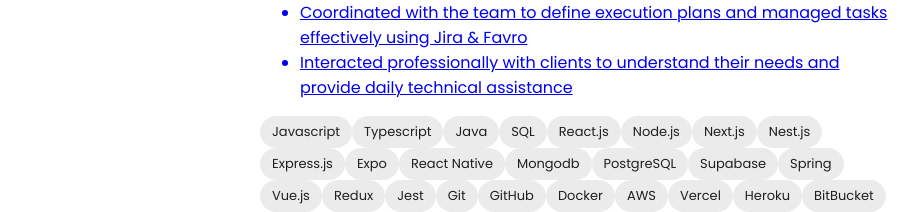
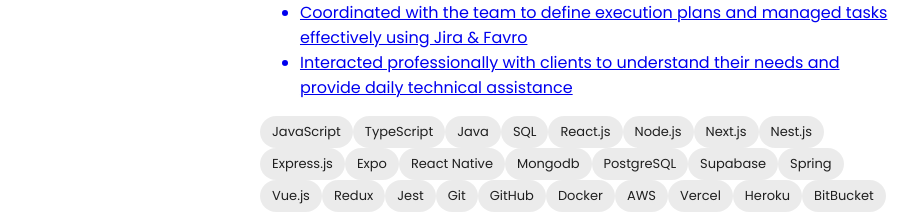
Before and after one commit to Jake-WangZhi/portfolio, a Next.js app: page / in a window 1280 px wide. Shown: the part 1968-2180 px from the top of the page, without its empty margins (380-1280 px from the left). Built offline with nearby package versions, Linux system fonts and the light colour scheme.

Commit message:
fix typo

```diff
--- a/components/Experience.tsx
+++ b/components/Experience.tsx
@@ -32,8 +32,8 @@
         "Interacted professionally with clients to understand their needs and provide daily technical assistance",
       ],
       techStacks: [
-        "Javascript",
-        "Typescript",
+        "JavaScript",
+        "TypeScript",
         "Java",
         "SQL",
         "React.js",
--- a/components/Projects.tsx
+++ b/components/Projects.tsx
@@ -16,7 +16,7 @@
         "Deployed the application and added analytics on Vercel to better understand user preferences",
       ],
       techStacks: [
-        "Typescript",
+        "TypeScript",
         "Next.js",
         "React.js",
         "PostgreSQL",
@@ -42,7 +42,7 @@
         "Deployed the application on Vercel",
       ],
       techStacks: [
-        "Typescript",
+        "TypeScript",
         "Next.js",
         "React.js",
         "MySql",
@@ -66,7 +66,7 @@
         "Deployed the website on Netlify",
       ],
       techStacks: [
-        "Javascript",
+        "JavaScript",
         "React.js",
         "Supabase",
         "PostgreSQL",
@@ -87,7 +87,7 @@
     //     "Deployed the website to Heroku",
     //   ],
     //   techStacks: [
-    //     "Javascript",
+    //     "JavaScript",
     //     "Express.js",
     //     "Ajax",
     //     "HTML",
```
